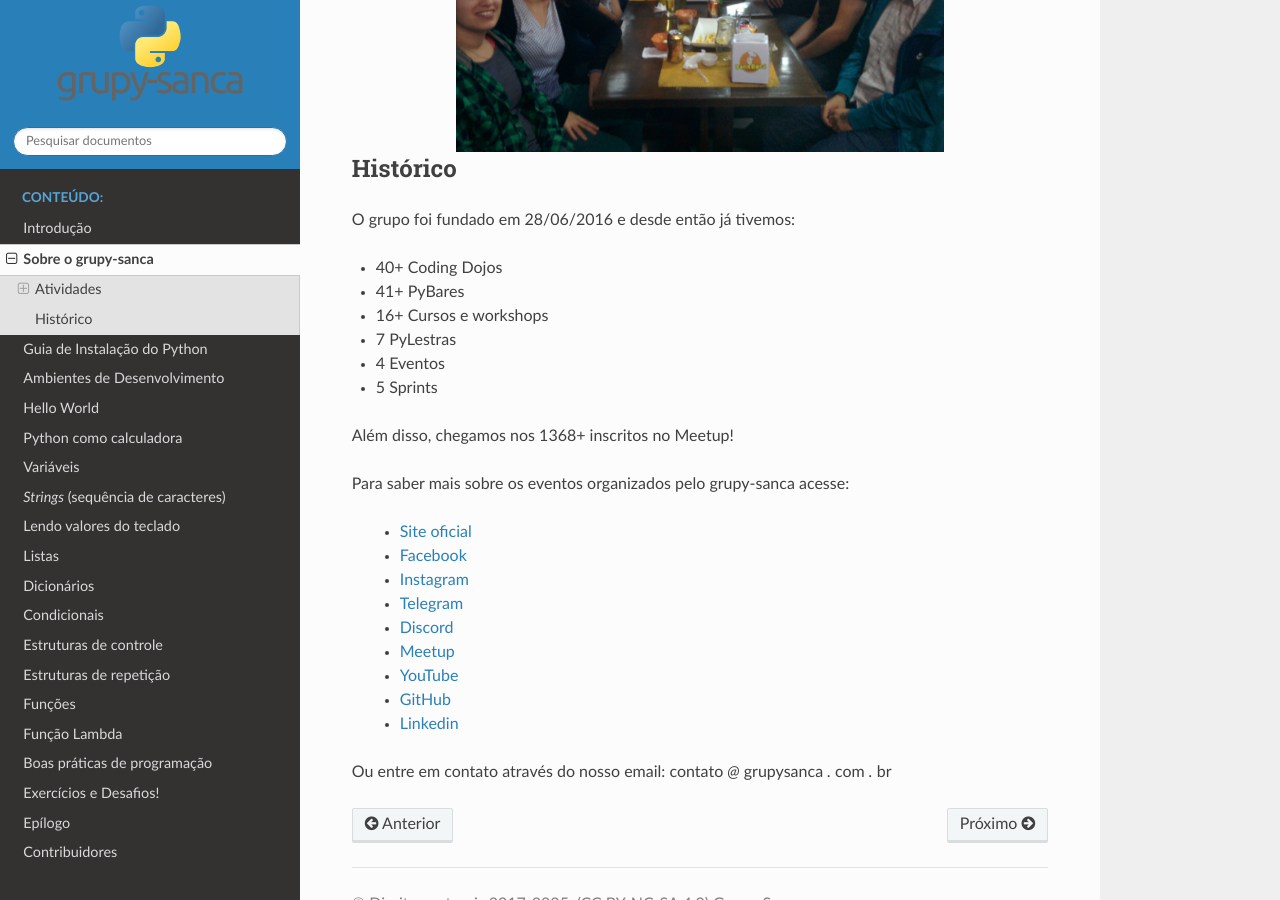
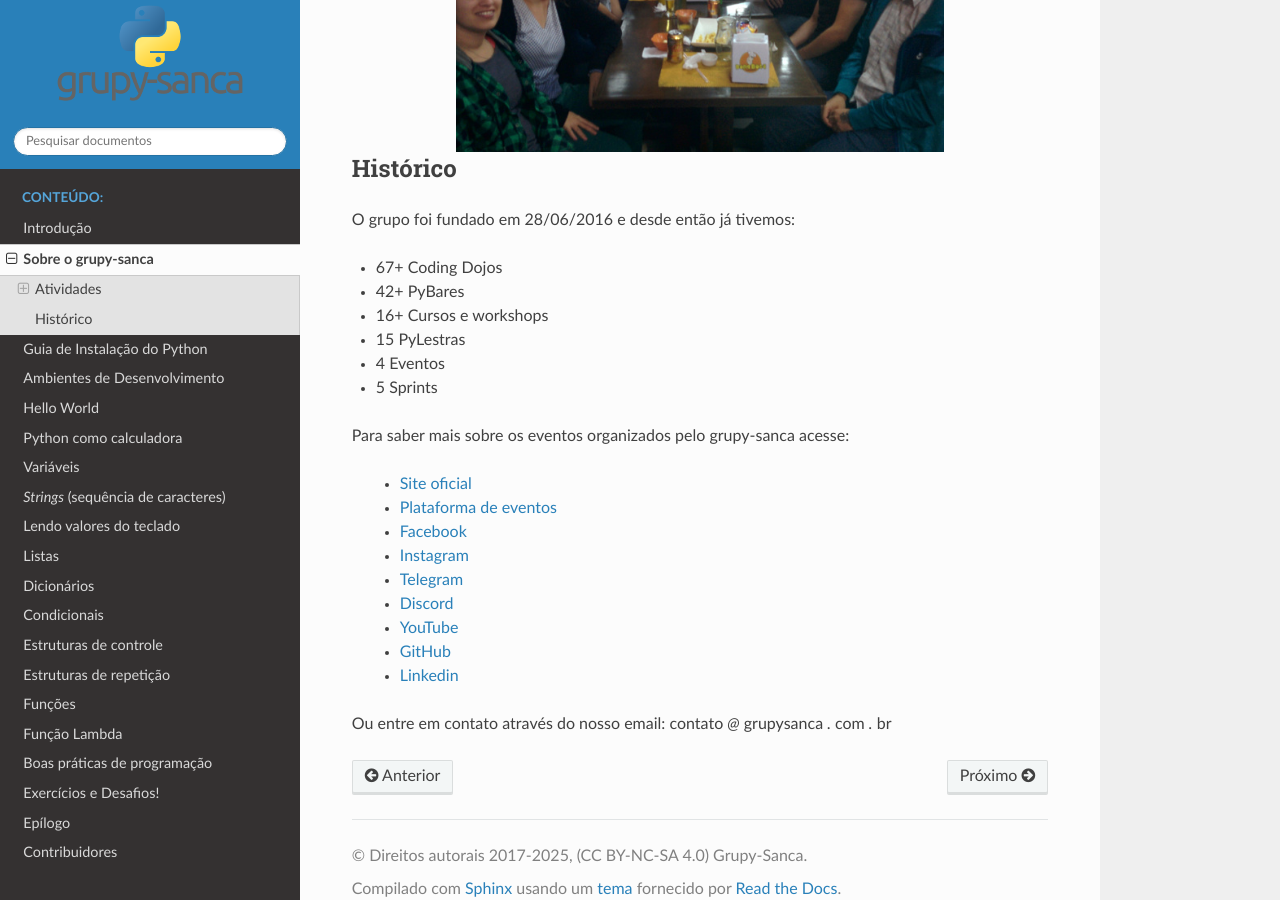
Before and after one commit to grupy-sanca/curso-python, a Sphinx documentation site: the page built from source/sobre_grupy.rst, in a window 1280 px wide and 900 px high, scrolled down 8333 px. Built offline with Sphinx 7.4.7 and the Read the Docs theme 3.1.0, drawn with Linux system fonts in a browser that asks for light colours.

Commit message:
Atualiza estatísticas sobre o grupy-sanca
Signed-off-by: Heitor Pascoal de Bittencourt <heitorpbittencourt@gmail.com>

```diff
--- a/source/sobre_grupy.rst
+++ b/source/sobre_grupy.rst
@@ -197,19 +197,17 @@
 
 O grupo foi fundado em 28/06/2016 e desde então já tivemos:
 
-- 40+ Coding Dojos
+- 67+ Coding Dojos
 
-- 41+ PyBares
+- 42+ PyBares
 
 - 16+ Cursos e workshops
 
--  7  PyLestras
+- 15  PyLestras
 
 -  4  Eventos
 
 -  5  Sprints
-
-Além disso, chegamos nos 1368+ inscritos no Meetup!
 
 
 Para saber mais sobre os eventos organizados pelo grupy-sanca acesse:
@@ -219,6 +217,12 @@
     .. only:: latex
 
        www.grupysanca.com.br
+
+  - `Plataforma de eventos <https://eventos.grupysanca.com.br>`_
+
+    .. only:: latex
+
+       eventos.grupysanca.com.br
 
   - `Facebook <https://www.facebook.com/grupysanca/>`_
 
@@ -244,12 +248,6 @@
 
        discord.gg/AgS2dBa
 
-  - `Meetup <https://www.meetup.com/grupy-sanca>`_
-
-    .. only:: latex
-
-       meetup.com/grupy-sanca
-
   - `YouTube <https://www.youtube.com/grupysanca>`_
 
     .. only:: latex
```
